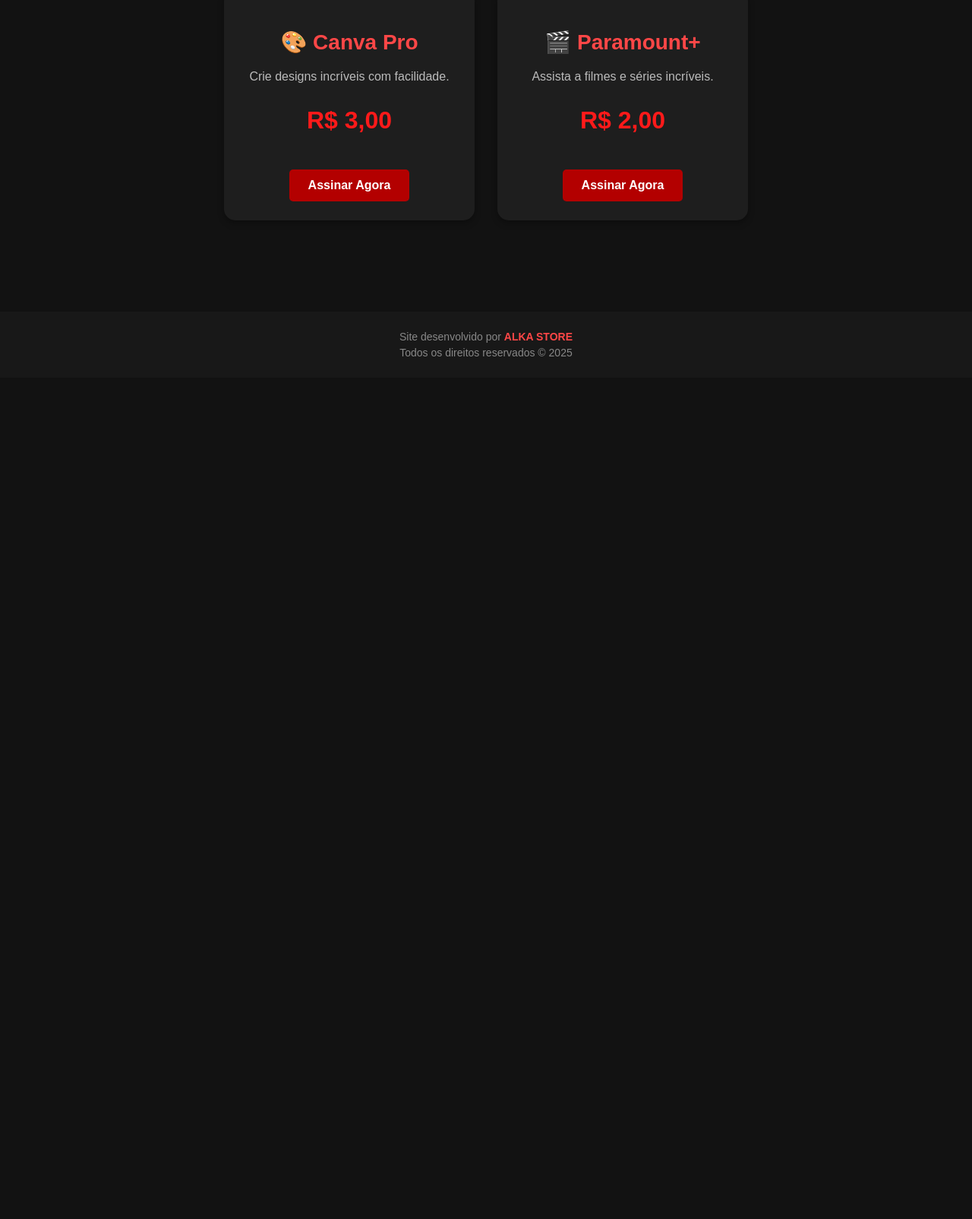
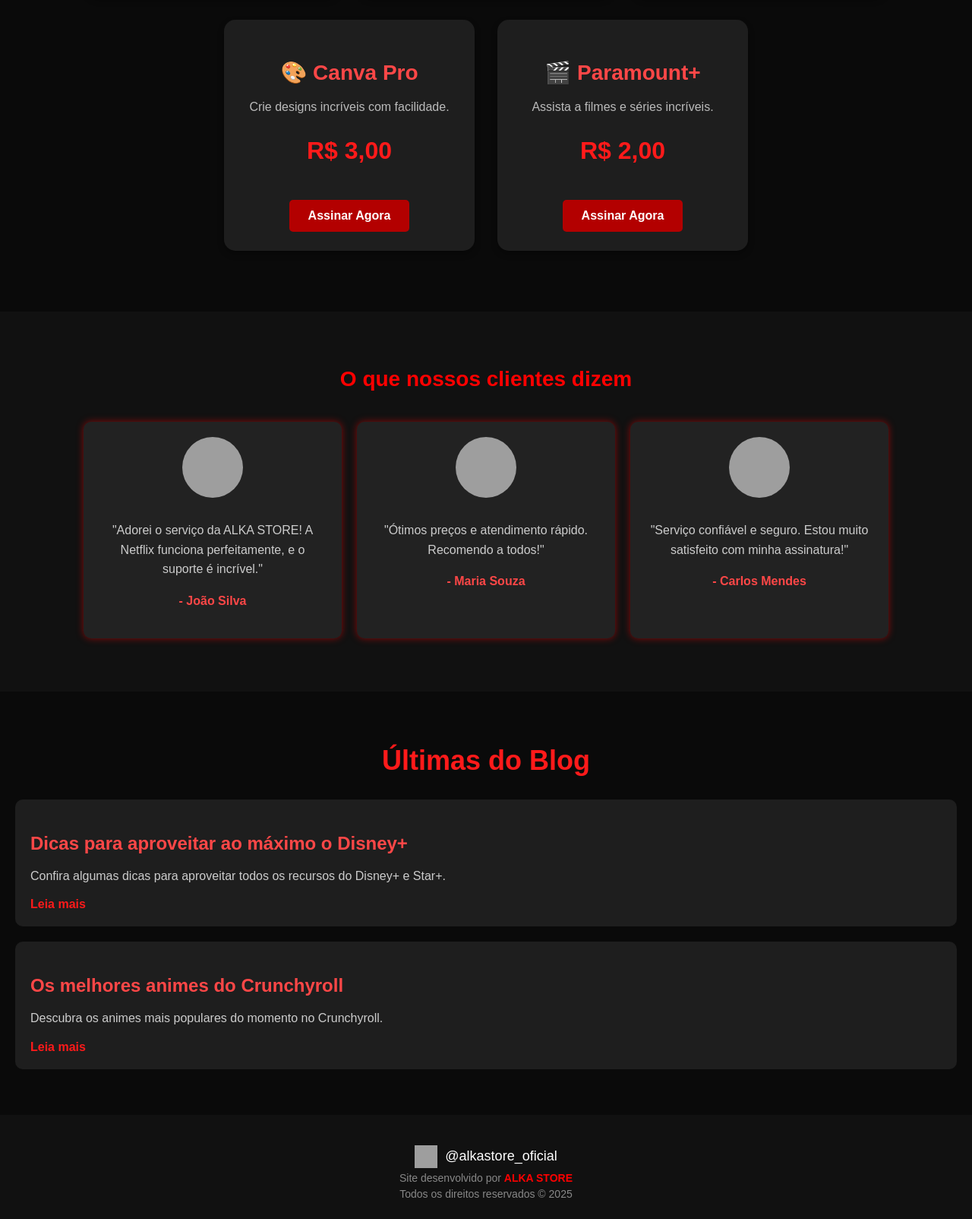
Before and after one commit to Alehutt/Alkastore, a plain HTML site: page index.html in a window 1280 px wide. Shown: the part 1145-2749 px from the top of the page at 76% size. Before the commit the page ends 1642 px from the top, so only its background shows below. Drawn offline with Linux system fonts and the light colour scheme; grey boxes are pictures that could not be loaded.

Commit message:
Atualizando o site com novo HTML2

```diff
--- a/index.html
+++ b/index.html
@@ -3,14 +3,14 @@
 <head>
     <meta charset="UTF-8">
     <meta name="viewport" content="width=device-width, initial-scale=1.0">
-    <title>ALKA STORE - Streaming de Alta Qualidade</title>
+    <title>ALKA STORE - Streaming Profissional</title>
     <style>
         /* Estilo Geral */
         body {
             font-family: 'Arial', sans-serif;
             margin: 0;
             padding: 0;
-            background: #121212;
+            background: #0a0a0a;
             color: #fff;
             overflow-x: hidden;
         }
@@ -18,7 +18,7 @@
         /* Cabeçalho */
         header {
             background: linear-gradient(135deg, #b30000, #ff1a1a, #b30000);
-            padding: 40px 20px;
+            padding: 60px 20px;
             text-align: center;
             box-shadow: 0 4px 15px rgba(255, 26, 26, 0.3);
         }
@@ -155,31 +155,86 @@
             text-decoration: underline;
         }
 
-        /* Botão Principal */
-        .main-button {
-            display: inline-block;
-            margin-top: 20px;
-            padding: 15px 30px;
-            background: #ff1a1a;
-            color: #fff;
-            font-size: 20px;
+        /* Seção de Depoimentos */
+        .testimonials {
+            background: #1e1e1e;
+            padding: 40px 20px;
+            text-align: center;
+        }
+
+        .testimonials h2 {
+            font-size: 36px;
+            color: #ff1a1a;
+            margin-bottom: 30px;
+        }
+
+        .testimonial {
+            background: #333;
+            padding: 20px;
+            border-radius: 10px;
+            margin: 20px 0;
+            text-align: left;
+        }
+
+        .testimonial p {
+            font-size: 16px;
+            color: #ccc;
+            line-height: 1.6;
+        }
+
+        .testimonial .author {
+            font-weight: bold;
+            color: #ff4747;
+            margin-top: 10px;
+        }
+
+        /* Seção de Blog */
+        .blog {
+            padding: 40px 20px;
+            text-align: center;
+        }
+
+        .blog h2 {
+            font-size: 36px;
+            color: #ff1a1a;
+            margin-bottom: 30px;
+        }
+
+        .blog-post {
+            background: #1e1e1e;
+            padding: 20px;
+            border-radius: 10px;
+            margin: 20px 0;
+            text-align: left;
+        }
+
+        .blog-post h3 {
+            font-size: 24px;
+            color: #ff4747;
+            margin-bottom: 10px;
+        }
+
+        .blog-post p {
+            font-size: 16px;
+            color: #ccc;
+            line-height: 1.6;
+        }
+
+        .blog-post a {
+            color: #ff1a1a;
             font-weight: bold;
             text-decoration: none;
-            border-radius: 5px;
-            transition: transform 0.3s ease, background-color 0.3s ease;
         }
 
-        .main-button:hover {
-            transform: scale(1.1);
-            background: #b30000;
+        .blog-post a:hover {
+            text-decoration: underline;
         }
 
         /* Rodapé */
         footer {
             background: #181818;
-            padding: 20px;
+            padding: 40px 20px;
             text-align: center;
-            margin-top: 40px;
         }
 
         footer p {
@@ -191,6 +246,21 @@
         footer .creator {
             color: #ff4747;
             font-weight: bold;
+        }
+
+        footer .social-icons {
+            margin-top: 20px;
+        }
+
+        footer .social-icons a {
+            color: #fff;
+            font-size: 24px;
+            margin: 0 10px;
+            transition: color 0.3s;
+        }
+
+        footer .social-icons a:hover {
+            color: #ff1a1a;
         }
 
         /* Botão de Voltar ao Topo */
@@ -259,7 +329,7 @@
 </head>
 <body>
     <header>
-        <h1>Bem-vindo à ALKA STORE</h1>
+        <h1>ALKA STORE</h1>
         <p>Transformando sua experiência com os melhores serviços de Streaming!</p>
     </header>
 
@@ -361,10 +431,96 @@
         </div>
     </div>
 
-    <footer>
-        <p>Site desenvolvido por <span class="creator">ALKA STORE</span></p>
-        <p>Todos os direitos reservados © 2025</p>
-    </footer>
+  <!-- Seção de Depoimentos -->
+<section class="testimonials">
+    <h2>O que nossos clientes dizem</h2>
+    <div class="testimonials-container">
+        <div class="testimonial">
+            <img src="https://randomuser.me/api/portraits/men/1.jpg" alt="João Silva">
+            <p>"Adorei o serviço da ALKA STORE! A Netflix funciona perfeitamente, e o suporte é incrível."</p>
+            <p class="author">- João Silva</p>
+        </div>
+        <div class="testimonial">
+            <img src="https://randomuser.me/api/portraits/women/2.jpg" alt="Maria Souza">
+            <p>"Ótimos preços e atendimento rápido. Recomendo a todos!"</p>
+            <p class="author">- Maria Souza</p>
+        </div>
+        <div class="testimonial">
+            <img src="https://randomuser.me/api/portraits/men/3.jpg" alt="Carlos Mendes">
+            <p>"Serviço confiável e seguro. Estou muito satisfeito com minha assinatura!"</p>
+            <p class="author">- Carlos Mendes</p>
+        </div>
+    </div>
+</section>
+
+<!-- Estilos CSS -->
+<style>
+    .testimonials {
+        text-align: center;
+        background-color: #111;
+        color: white;
+        padding: 50px 20px;
+    }
+    .testimonials h2 {
+        font-size: 28px;
+        margin-bottom: 20px;
+        color: red;
+    }
+    .testimonials-container {
+        display: flex;
+        justify-content: center;
+        gap: 20px;
+        flex-wrap: wrap;
+    }
+    .testimonial {
+        background: #222;
+        padding: 20px;
+        border-radius: 10px;
+        width: 300px;
+        box-shadow: 0 0 10px rgba(255, 0, 0, 0.5);
+        text-align: center;
+    }
+    .testimonial img {
+        width: 80px;
+        height: 80px;
+        border-radius: 50%;
+        margin-bottom: 10px;
+    }
+    .testimonial p {
+        font-size: 16px;
+    }
+    .author {
+        font-weight: bold;
+        color: red;
+    }
+</style>
+
+    <!-- Seção de Blog -->
+    <div class="blog">
+        <h2>Últimas do Blog</h2>
+        <div class="blog-post">
+            <h3>Dicas para aproveitar ao máximo o Disney+</h3>
+            <p>Confira algumas dicas para aproveitar todos os recursos do Disney+ e Star+.</p>
+            <a href="#">Leia mais</a>
+        </div>
+        <div class="blog-post">
+            <h3>Os melhores animes do Crunchyroll</h3>
+            <p>Descubra os animes mais populares do momento no Crunchyroll.</p>
+            <a href="#">Leia mais</a>
+        </div>
+    </div>
+
+<!-- Rodapé -->
+<footer style="background-color: #111; color: white; text-align: center; padding: 20px;">
+    <div class="social-icons">
+        <a href="https://www.instagram.com/alkastore_oficial/" target="_blank" style="display: flex; align-items: center; justify-content: center; gap: 10px; text-decoration: none; color: white; font-size: 18px;">
+            <img src="https://upload.wikimedia.org/wikipedia/commons/9/95/Instagram_logo_2022.svg" alt="Instagram" width="30" height="30">
+            <span>@alkastore_oficial</span>
+        </a>
+    </div>
+    <p>Site desenvolvido por <span style="font-weight: bold; color: red;">ALKA STORE</span></p>
+    <p>Todos os direitos reservados © 2025</p>
+</footer>
 
     <!-- Botão de Voltar ao Topo -->
     <a href="#" class="back-to-top">↑</a>
```
